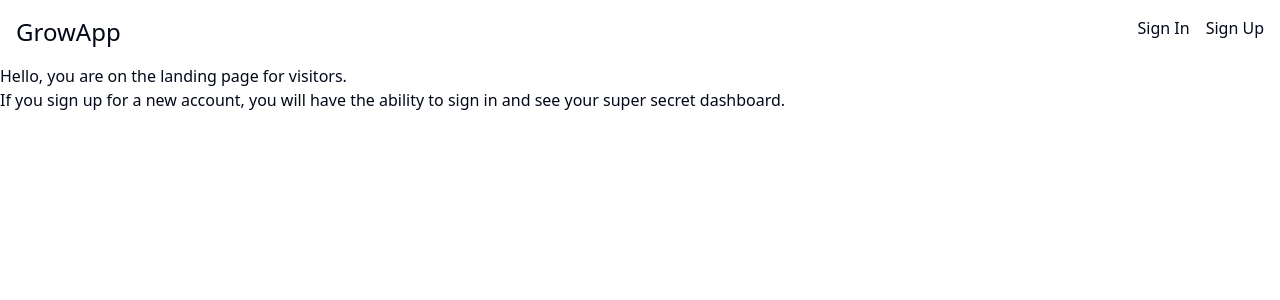
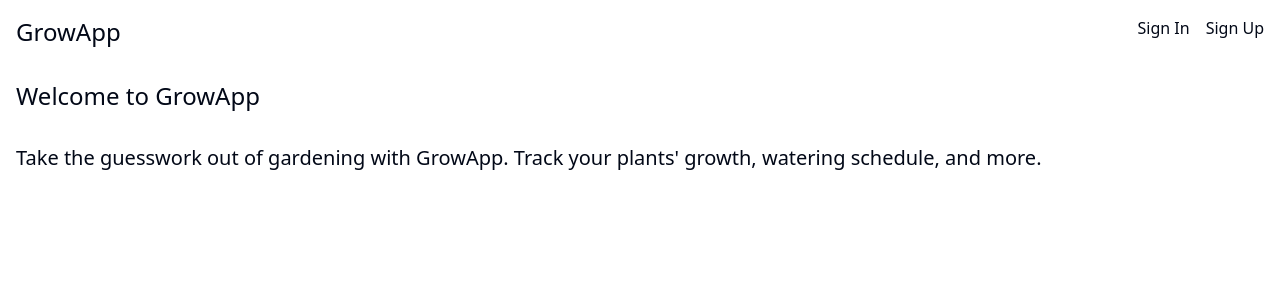
Before and after one commit to padcoding1/growapp, a React (Vite) app in the folder frontend/: page / in a window 1280 px wide. Shown: the top 300 px of the page. Built offline with nearby package versions, Linux system fonts and the light colour scheme; no server answers.

Commit message:
Add basic styling to landing page

```diff
--- a/frontend/src/components/Landing.jsx
+++ b/frontend/src/components/Landing.jsx
@@ -1,10 +1,10 @@
 const Landing = () => {
   return (
     <main>
-      <h1>Hello, you are on the landing page for visitors.</h1>
-      <h3>
-        If you sign up for a new account, you will have the ability to sign in
-        and see your super secret dashboard.
+      <h1 className="p-4 text-2xl">Welcome to GrowApp</h1>
+      <h3 className="p-4 text-xl">
+        Take the guesswork out of gardening with GrowApp. Track your plants'
+        growth, watering schedule, and more.
       </h3>
     </main>
   );
```
